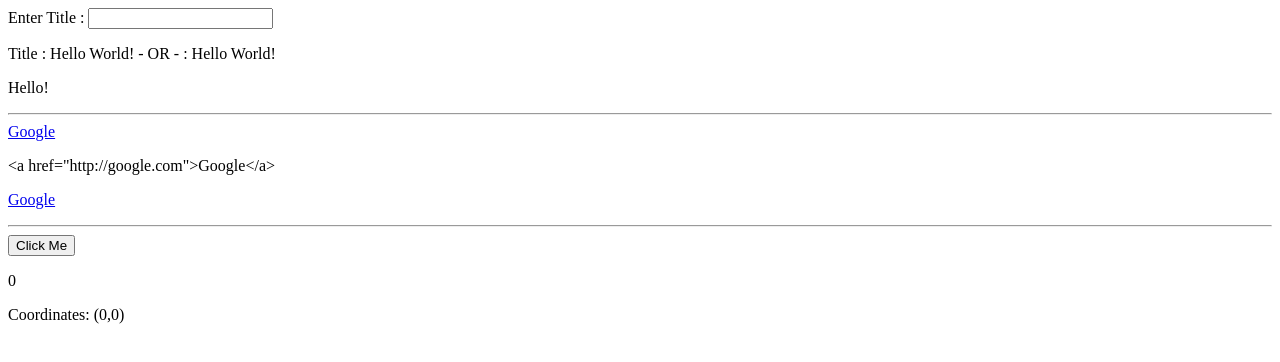
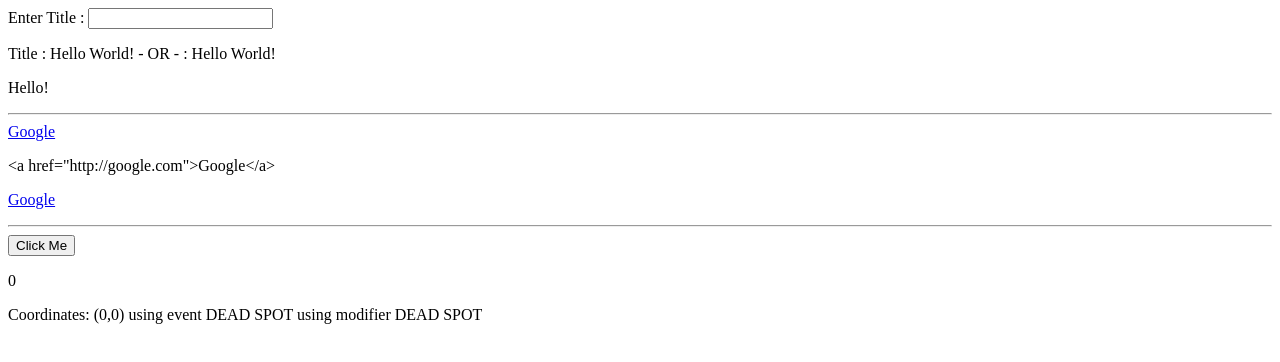
Before and after one commit to AhmedHelalAhmed/vue-course, a plain HTML site: page index.html in a window 1280 px wide. Drawn offline with Linux system fonts and the light colour scheme.

Commit message:
add event modifiers

```diff
--- a/index.html
+++ b/index.html
@@ -64,7 +64,11 @@ is called interpolation or string interpolation
     <hr>
     <button v-on:click="increase(2,$event)">Click Me</button>
     <p>{{ counter }}</p>
-    <p v-on:mousemove="updateCoordinates">Coordinates: ({{ x }},{{ y }})</p>
+    <p v-on:mousemove="updateCoordinates">
+        Coordinates: ({{ x }},{{ y }})
+        <span v-on:mousemove="dummy">using event DEAD SPOT</span>
+        <span v-on:mousemove.stop="">using modifier DEAD SPOT</span>
+    </p>
     <!--
     v-on: an argument ===> which is the name of event
     to listen something to receive something from out template
@@ -83,6 +87,15 @@ is called interpolation or string interpolation
     how about passing my argument and creating the event object
     here the naming is important
     $event ==> protected name do not override
+    =========================================
+    modifier is the function in between
+    the time of the event and the response function of it
+    =========================================
+    .stop
+    stop propagation to stop modifier
+    =========================================
+    .prevent
+    to prevent the default
     =========================================
 
 
@@ -128,6 +141,10 @@ is called interpolation or string interpolation
                         console.log(event);
                         this.counter +=step;
                     },
+                    dummy(event)
+                    {
+                        event.stopPropagation();
+                    }
                 }
             });
     // end Vuejs instance
```
